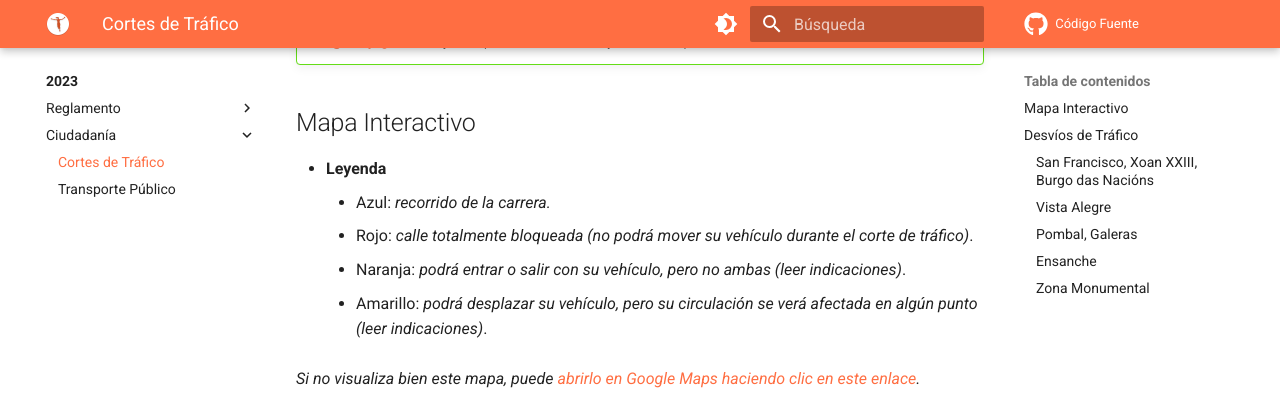
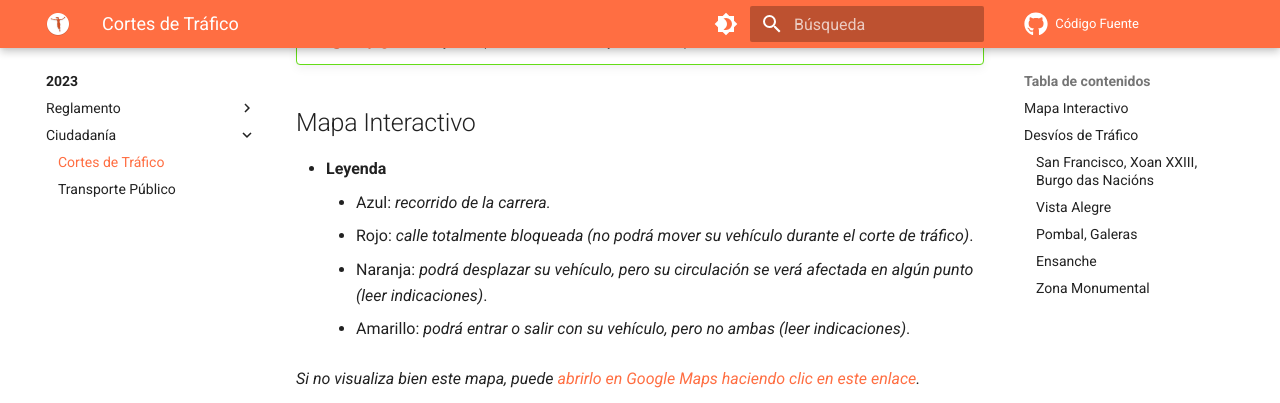
Before and after one commit to SantYaGo10K/Info, an MkDocs documentation site: the page built from info/ciudadania/trafico.md, in a window 1280 px wide and 900 px high, scrolled down 662 px, cut to the strip 0-403 px from the top of the window. Built offline with MkDocs 1.6.1 and Material for MkDocs 9.7.7, drawn with Linux system fonts in a browser that asks for light colours; comment, search, counter and statistics services are not loaded.

Commit message:
Clarificar Leyenda

```diff
--- a/info/ciudadania/trafico.md
+++ b/info/ciudadania/trafico.md
@@ -25,8 +25,8 @@ En esta página contiene tanto un [Mapa Interactivo](#mapa-interactivo) como un
 * **Leyenda**
     * Azul: _recorrido de la carrera._
     * Rojo: _calle totalmente bloqueada (no podrá mover su vehículo durante el corte de tráfico)_.
-    * Naranja: _podrá entrar o salir con su vehículo, pero no ambas (leer indicaciones)_.
-    * Amarillo: _podrá desplazar su vehículo, pero su circulación se verá afectada en algún punto (leer indicaciones)_.
+    * Naranja: _podrá desplazar su vehículo, pero su circulación se verá afectada en algún punto (leer indicaciones)_.
+    * Amarillo: _podrá entrar o salir con su vehículo, pero no ambas (leer indicaciones)_.
 
 _Si no visualiza bien este mapa, puede
 [abrirlo en Google Maps haciendo clic en este enlace](https://www.google.com/maps/d/u/0/viewer?mid=1WBxiAONkM7468RsE0kNdyat8kuC-qlI)._
```
